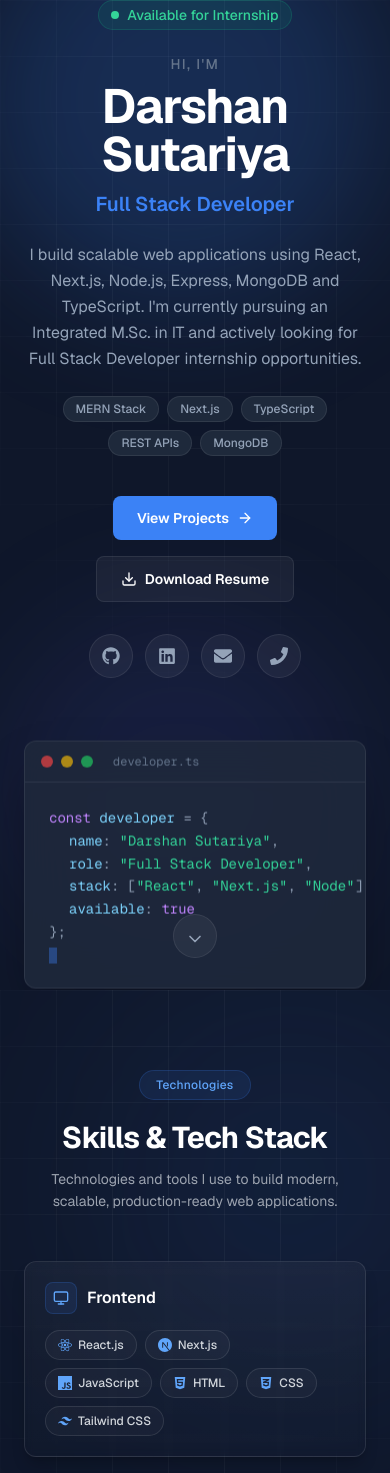
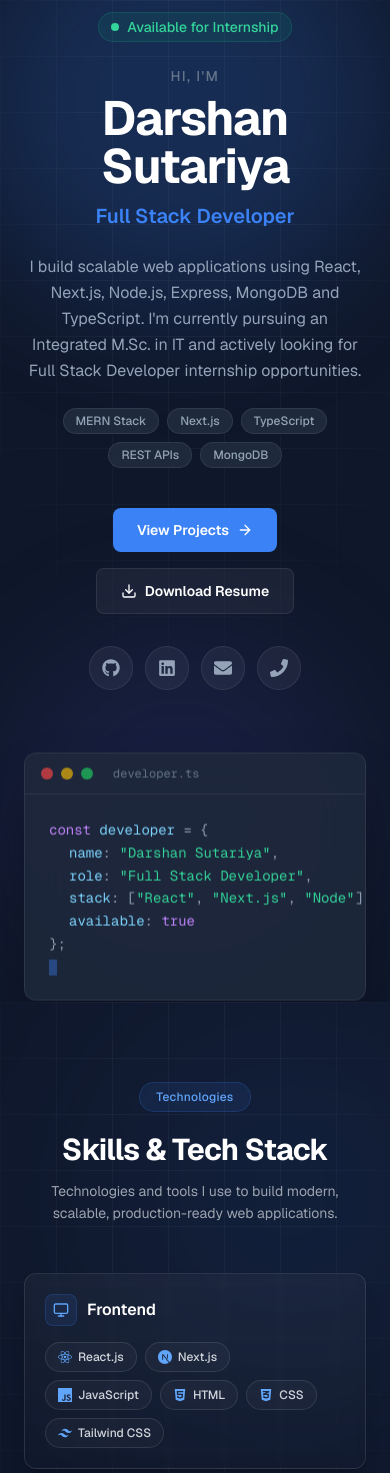
Before and after one commit to darshan1799/portfolio, a Next.js app: page / in a window 390 px wide. Shown: the top 1473 px of the page. Built offline with nearby package versions, Linux system fonts and the light colour scheme.

Commit message:
changes in the hero section

```diff
--- a/src/components/Hero.tsx
+++ b/src/components/Hero.tsx
@@ -127,7 +127,7 @@
     <section
       id="hero"
       aria-label="Introduction"
-      className="relative min-h-screen overflow-hidden bg-[#0F172A] flex items-center"
+      className="relative min-h-screen overflow-hidden bg-[#0F172A] flex items-center pt-3 sm:pt-0"
     >
       {/* Background layer */}
       <div className="pointer-events-none absolute inset-0" aria-hidden="true">
@@ -310,7 +310,7 @@
         initial={{ opacity: 0 }}
         animate={{ opacity: 1 }}
         transition={{ duration: 0.5, delay: 0.8 }}
-        className="absolute bottom-8 left-1/2 -translate-x-1/2"
+        className="absolute sm:block hidden bottom-8 left-1/2 -translate-x-1/2"
       >
         <Link
           href="/"
```
